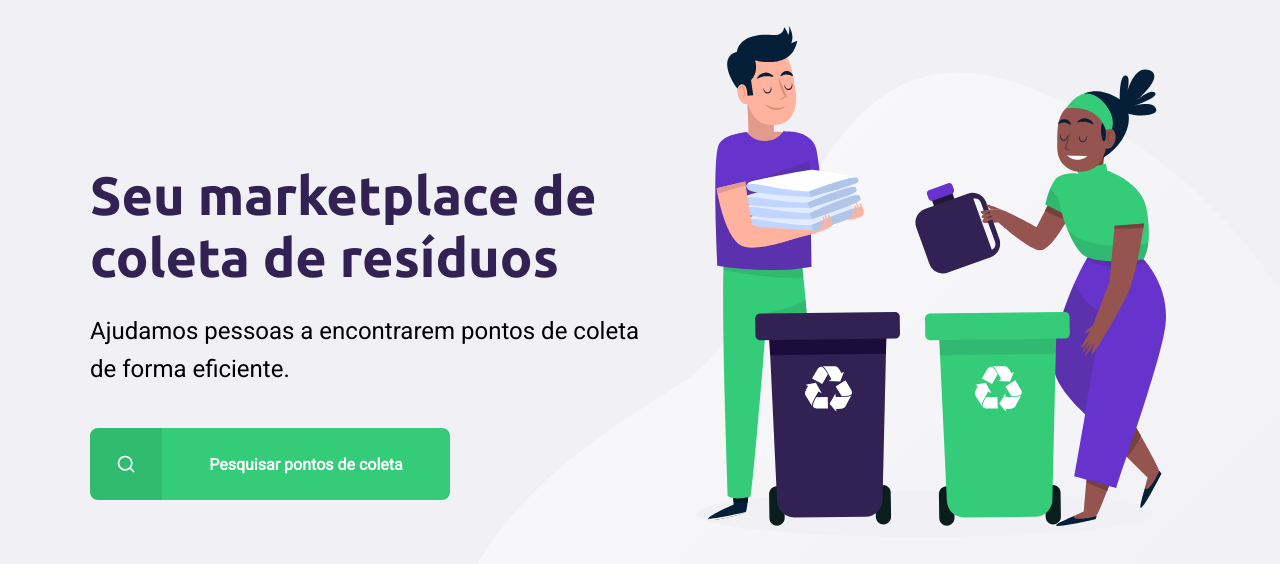
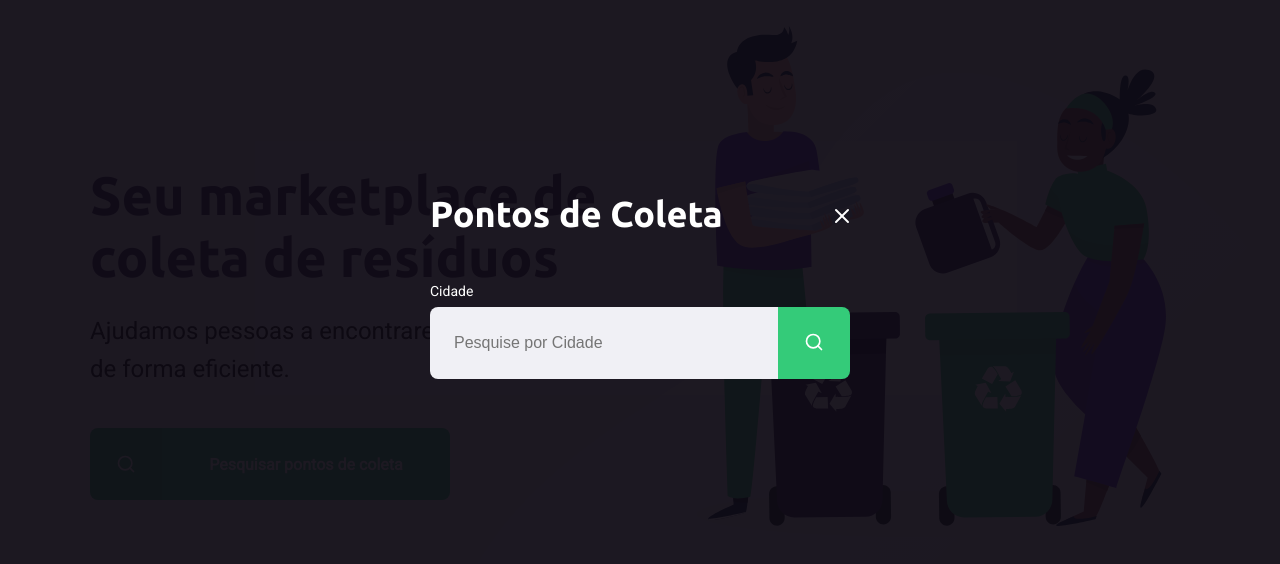
Before and after one commit to CaioSilvaSilva/ecoleta-starter-nlw, a plain HTML site: page index.html in a window 1280 px wide. Both pictures are taken after a click on the link "Pesquisar pontos de coleta". Shown: the part 114-678 px from the top of the page. Drawn offline with Linux system fonts and the light colour scheme.

Commit message:
:sparkles: Creation of the modal screen

```diff
--- a/index.html
+++ b/index.html
@@ -9,6 +9,9 @@
 
     <link rel="stylesheet" href="/styles/main.css">
     <link rel="stylesheet" href="/styles/home.css">
+    <link rel="stylesheet" href="/styles/modal.css">
+
+
     <link rel="stylesheet" href="/styles/responsive.css">
 </head>
 <body>
@@ -38,5 +41,28 @@
 
     </div>
 
+    <div id="modal" class="hide">
+        <div class="content">
+            <div class="header">
+                <h1>Pontos de Coleta</h1>
+                <a href="#">Fechar</a>
+            </div>
+            <form action="">
+                <label for="search">Cidade</label>
+                <div class="search field">
+                    <input
+                    type="text"
+                    name="search"
+                    placeholder="Pesquise por Cidade">
+                    <button>
+                        <img src="/assets/search.svg" alt="Buscar">
+                    </button>
+                </div>
+            </form>
+        </div>
+    </div>
+
+    <script src="/scripts/index.js"></script>
+
 </body>
 </html>
--- /dev/null
+++ b/scripts/index.js
@@ -0,0 +1,13 @@
+const buttonSearch = document.querySelector("#page-home main a")
+
+const modal = document.querySelector("#modal")
+
+const close = document.querySelector("#modal .header a")
+
+buttonSearch.addEventListener("click", () => {
+    modal.classList.remove("hide")
+})
+
+close.addEventListener("click", () => {
+    modal.classList.add("hide")
+})
--- /dev/null
+++ b/styles/modal.css
@@ -0,0 +1,74 @@
+#modal {
+    background-color: #0E0A14ef;
+    height: 100vh;
+    width: 100vw;
+    position: fixed;
+    top: 0;
+    display: flex;
+    justify-content: center;
+    align-items: center;
+    transition: 400ms;
+}
+
+#modal.hide {
+    display: none;
+}
+
+#modal .content {
+    color: white;
+    width: 420px;
+}
+
+#modal .header {
+    display: flex;
+    align-items: center;
+    justify-content: space-between;
+    margin-bottom: 48px;
+}
+
+#modal .header a {
+    background-image: url("../assets/x.svg");
+    width: 20px;
+    height: 20px;
+    display: flex;
+    font-size: 0.01px;
+}
+
+#modal .header h1 {
+    color: white;
+    font-size: 36px;
+    line-height: 42px;
+}
+
+#modal form label {
+    font-size: 14px;
+    line-height: 16px;
+    display: block;
+    margin-bottom: 8px;
+}
+
+#modal form .field {
+    display: flex;
+}
+
+#modal form input {
+    flex: 1;
+    background-color: #f0f0f5;
+    border-radius: 8px 0 0 8px;
+    border: 0;
+    padding: 16px 24px;
+    font-size: 16px;
+    color: #6c6c80;
+}
+
+#modal form button {
+    width: 72px;
+    height: 72px;
+    background-color: var(--primary-color);
+    border: 0;
+    border-radius: 0 8px 8px 0;
+}
+
+#modal form button:hover {
+    background-color: #2fb86e;
+}
```
